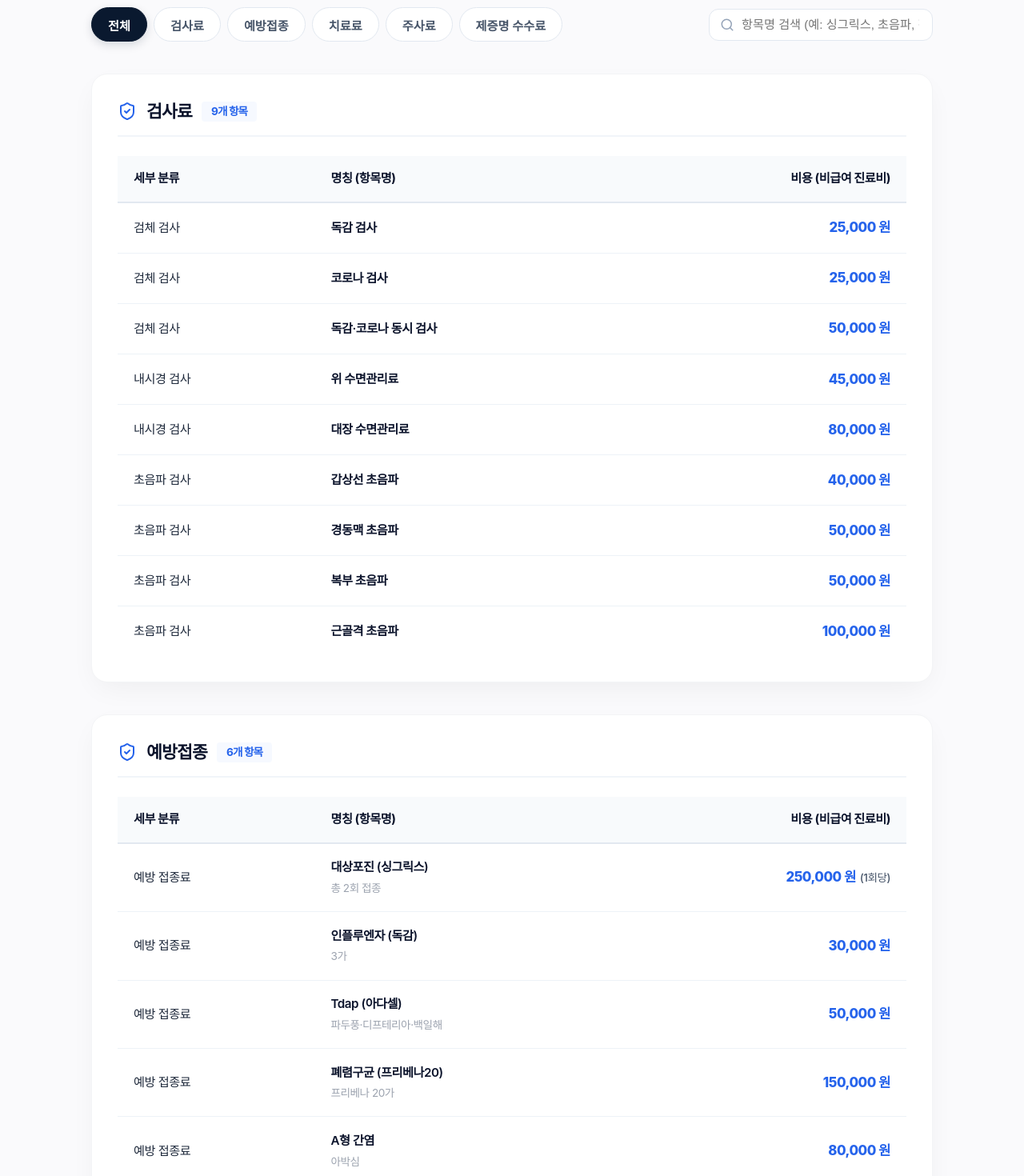
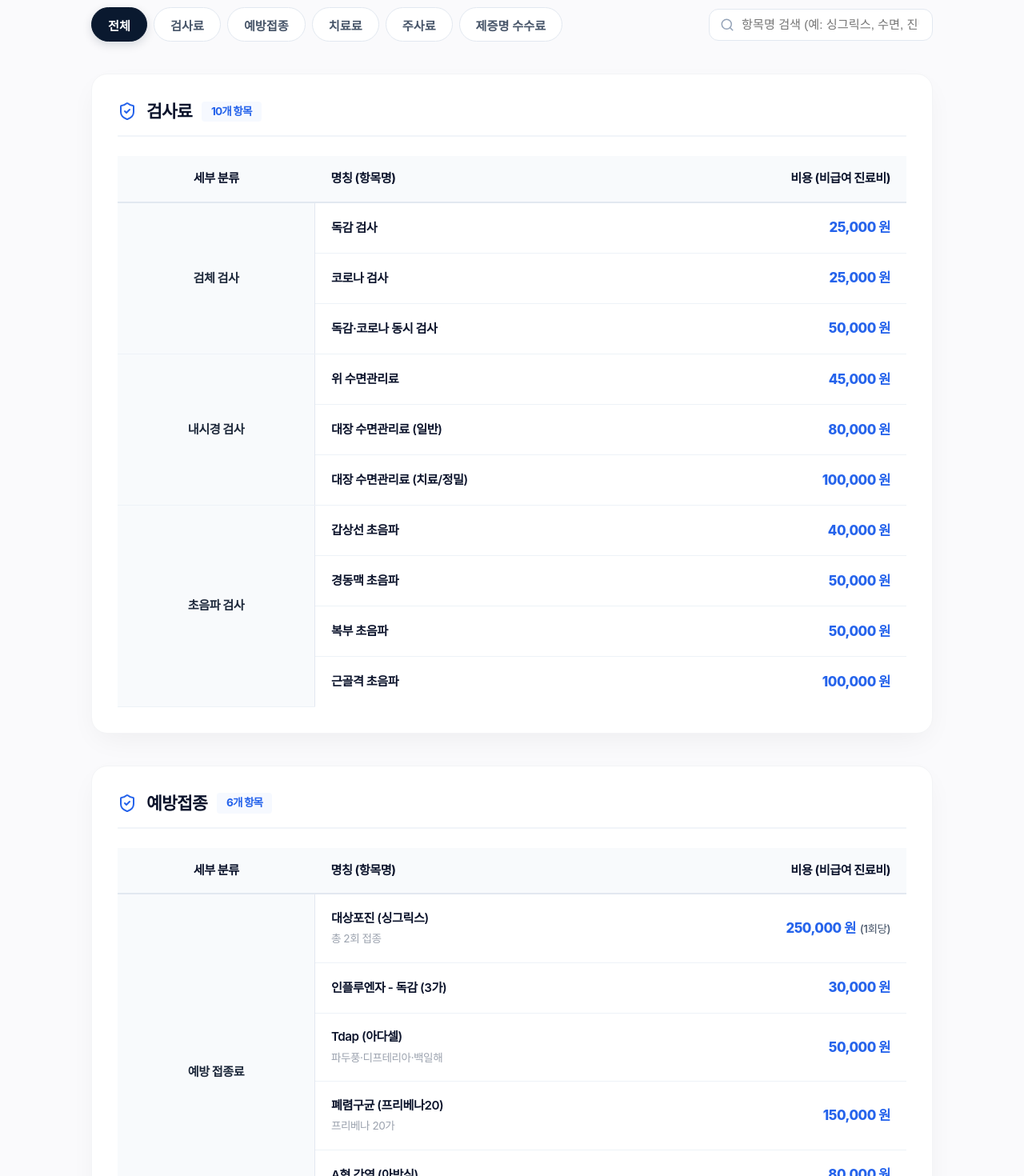
Before and after one commit to bnam1321-bit/365-clinic-web, a Next.js app: page /notice in a window 1280 px wide. Shown: the part 720-2190 px from the top of the page at 80% size. Built offline with nearby package versions, Linux system fonts and the light colour scheme; a web font is replaced by a local one.

Commit message:
Merge sub-category cells and update specific non-reimbursable fee prices per user feedback

```diff
--- a/src/app/notice/page.module.css
+++ b/src/app/notice/page.module.css
@@ -180,6 +180,16 @@
     vertical-align: middle;
 }
 
+.subCategoryCell {
+    font-weight: 700;
+    color: var(--color-primary-dark);
+    background-color: #F8FAFC;
+    border-right: 1px solid #E2E8F0 !important;
+    vertical-align: middle !important;
+    text-align: center;
+    padding: 1.2rem 1rem !important;
+}
+
 .feeTable tr:last-child td {
     border-bottom: none;
 }
--- a/src/app/notice/page.tsx
+++ b/src/app/notice/page.tsx
@@ -7,7 +7,7 @@ import { FileText, Search, ShieldCheck, Info } from "lucide-react";
 
 interface FeeItem {
     category: string;
-    subCategory?: string;
+    subCategory: string;
     name: string;
     detail?: string;
     price: string;
@@ -15,51 +15,55 @@ interface FeeItem {
 }
 
 const feeData: FeeItem[] = [
-    // 1. 검체 검사료
+    // 1. 검사료 (검체, 내시경, 초음파)
     { category: "검사료", subCategory: "검체 검사", name: "독감 검사", price: "25,000 원" },
     { category: "검사료", subCategory: "검체 검사", name: "코로나 검사", price: "25,000 원" },
     { category: "검사료", subCategory: "검체 검사", name: "독감·코로나 동시 검사", price: "50,000 원" },
 
-    // 2. 내시경 & 초음파 검사
     { category: "검사료", subCategory: "내시경 검사", name: "위 수면관리료", price: "45,000 원" },
-    { category: "검사료", subCategory: "내시경 검사", name: "대장 수면관리료", price: "80,000 원" },
+    { category: "검사료", subCategory: "내시경 검사", name: "대장 수면관리료 (일반)", price: "80,000 원" },
+    { category: "검사료", subCategory: "내시경 검사", name: "대장 수면관리료 (치료/정밀)", price: "100,000 원" },
+
     { category: "검사료", subCategory: "초음파 검사", name: "갑상선 초음파", price: "40,000 원" },
     { category: "검사료", subCategory: "초음파 검사", name: "경동맥 초음파", price: "50,000 원" },
     { category: "검사료", subCategory: "초음파 검사", name: "복부 초음파", price: "50,000 원" },
     { category: "검사료", subCategory: "초음파 검사", name: "근골격 초음파", price: "100,000 원" },
 
-    // 3. 예방 접종료
+    // 2. 예방 접종료
     { category: "예방접종", subCategory: "예방 접종료", name: "대상포진 (싱그릭스)", detail: "총 2회 접종", price: "250,000 원", note: "1회당" },
-    { category: "예방접종", subCategory: "예방 접종료", name: "인플루엔자 (독감)", detail: "3가", price: "30,000 원" },
+    { category: "예방접종", subCategory: "예방 접종료", name: "인플루엔자 - 독감 (3가)", price: "30,000 원" },
     { category: "예방접종", subCategory: "예방 접종료", name: "Tdap (아다셀)", detail: "파두풍·디프테리아·백일해", price: "50,000 원" },
     { category: "예방접종", subCategory: "예방 접종료", name: "폐렴구균 (프리베나20)", detail: "프리베나 20가", price: "150,000 원" },
-    { category: "예방접종", subCategory: "예방 접종료", name: "A형 간염", detail: "아박심", price: "80,000 원" },
-    { category: "예방접종", subCategory: "예방 접종료", name: "B형 간염", detail: "유박스", price: "30,000 원" },
+    { category: "예방접종", subCategory: "예방 접종료", name: "A형 간염 (아박심)", price: "80,000 원" },
+    { category: "예방접종", subCategory: "예방 접종료", name: "B형 간염 (유박스)", price: "30,000 원" },
 
-    // 4. 치료료 (도수 & 증식)
+    // 3. 치료료 (도수 & 증식)
     { category: "치료료", subCategory: "도수 치료", name: "도수치료", price: "50,000 원" },
-    { category: "치료료", subCategory: "증식 치료", name: "인대증식 (사지관절)", price: "50,000 ~ 100,000 원" },
-    { category: "치료료", subCategory: "증식 치료", name: "인대증식 (척추부위)", price: "50,000 ~ 100,000 원" },
+    { category: "치료료", subCategory: "증식 치료", name: "인대증식 (사지관절)", price: "50,000 원 / 100,000 원" },
+    { category: "치료료", subCategory: "증식 치료", name: "인대증식 (척추부위)", price: "50,000 원 / 100,000 원" },
 
-    // 5. 영양주사 (수액 제외)
+    // 4. 주사료 (영양 주사 - 수액류 제외)
     { category: "주사료", subCategory: "영양 주사", name: "태반주사", price: "25,000 원" },
     { category: "주사료", subCategory: "영양 주사", name: "비타민D (주)", price: "30,000 원" },
 
-    // 6. 제증명 수수료
+    // 5. 제증명 수수료
     { category: "제증명 수수료", subCategory: "진단서", name: "일반 진단서", price: "20,000 원" },
-    { category: "제증명 수수료", subCategory: "진단서", name: "영문 일반 진단서", price: "10,000 원" },
+    { category: "제증명 수수료", subCategory: "진단서", name: "영문 일반 진단서", price: "20,000 원" },
     { category: "제증명 수수료", subCategory: "진단서", name: "근로능력 평가용 진단서", price: "10,000 원" },
     { category: "제증명 수수료", subCategory: "진단서", name: "면허신청용 진단서", price: "35,000 원" },
     { category: "제증명 수수료", subCategory: "진단서", name: "요양원입소용 진단서", price: "35,000 원" },
-    { category: "제증명 수수료", subCategory: "건강진단서", name: "기숙사제출용 건강진단서", detail: "흉부 엑스레이 검사만", price: "25,000 원" },
-    { category: "제증명 수수료", subCategory: "건강진단서", name: "마약검사 건강진단서", price: "30,000 원" },
-    { category: "제증명 수수료", subCategory: "채용 신체검사서", name: "일반 채용 신체검사서", price: "30,000 원" },
-    { category: "제증명 수수료", subCategory: "채용 신체검사서", name: "공무원 채용 신체검사서", price: "40,000 원" },
-    { category: "제증명 수수료", subCategory: "확인서", name: "진료 (통원) 확인서", price: "3,000 원" },
-    { category: "제증명 수수료", subCategory: "진료기록 사본", name: "진료기록 사본 (1-5매)", price: "1,000 원", note: "매당" },
-    { category: "제증명 수수료", subCategory: "진료기록 사본", name: "진료기록 사본 (6매 이상)", price: "100 원", note: "매당" },
-    { category: "제증명 수수료", subCategory: "사본 재발급", name: "사본 재발급 (1장)", price: "1,000 원" },
-    { category: "제증명 수수료", subCategory: "진료기록 영상", name: "진료기록 영상 (CD)", price: "10,000 원" },
+
+    { category: "제증명 수수료", subCategory: "건강진단서 & 채용검사", name: "기숙사제출용 건강진단서", price: "35,000 원" },
+    { category: "제증명 수수료", subCategory: "건강진단서 & 채용검사", name: "기숙사제출용 건강진단서 (흉부 엑스레이만)", price: "25,000 원" },
+    { category: "제증명 수수료", subCategory: "건강진단서 & 채용검사", name: "마약검사 건강진단서", price: "25,000 원" },
+    { category: "제증명 수수료", subCategory: "건강진단서 & 채용검사", name: "일반 채용 신체검사서", price: "30,000 원" },
+    { category: "제증명 수수료", subCategory: "건강진단서 & 채용검사", name: "공무원 채용 신체검사서", price: "40,000 원" },
+
+    { category: "제증명 수수료", subCategory: "확인서 & 사본 / 영상", name: "진료 (통원) 확인서", price: "3,000 원" },
+    { category: "제증명 수수료", subCategory: "확인서 & 사본 / 영상", name: "진료기록 사본 (1-5매)", price: "1,000 원", note: "매당" },
+    { category: "제증명 수수료", subCategory: "확인서 & 사본 / 영상", name: "진료기록 사본 (6매 이상)", price: "100 원", note: "매당" },
+    { category: "제증명 수수료", subCategory: "확인서 & 사본 / 영상", name: "사본 재발급 (1장)", price: "1,000 원" },
+    { category: "제증명 수수료", subCategory: "확인서 & 사본 / 영상", name: "진료기록 영상 (CD)", price: "10,000 원" },
 ];
 
 const categories = ["전체", "검사료", "예방접종", "치료료", "주사료", "제증명 수수료"];
@@ -72,12 +76,11 @@ export default function NoticePage() {
         const matchesTab = activeTab === "전체" || item.category === activeTab;
         const matchesSearch =
             item.name.toLowerCase().includes(searchTerm.toLowerCase()) ||
-            (item.subCategory && item.subCategory.toLowerCase().includes(searchTerm.toLowerCase())) ||
+            item.subCategory.toLowerCase().includes(searchTerm.toLowerCase()) ||
             (item.detail && item.detail.toLowerCase().includes(searchTerm.toLowerCase()));
         return matchesTab && matchesSearch;
     });
 
-    // Group items by category for structured rendering when "전체" is selected
     const groupedCategories = Array.from(new Set(filteredData.map((item) => item.category)));
 
     return (
@@ -97,7 +100,7 @@ export default function NoticePage() {
                     </div>
                     <p className={styles.legalText}>
                         · 의료법 제45조(비급여 진료비용 등의 고지) 및 동법 시행규칙 제42조의2 규정에 따라 본 원의 비급여 진료비용을 공지합니다.<br />
-                        · 게시된 비급여 진료비용은 환자의 증상, 상태 및 진료 조건에 따라 다소 변동될 수 있습니다.<br />
+                        · 게시된 비급여 진료비용은 환자의 증상, 상태 및 진료 조건에 따라 변동될 수 있습니다.<br />
                         · 수액(영양주사 수액류) 항목은 제외된 안내표입니다.
                     </p>
                 </div>
@@ -120,7 +123,7 @@ export default function NoticePage() {
                         <Search size={18} className={styles.searchIcon} />
                         <input
                             type="text"
-                            placeholder="항목명 검색 (예: 싱그릭스, 초음파, 진단서)"
+                            placeholder="항목명 검색 (예: 싱그릭스, 수면, 진단서)"
                             value={searchTerm}
                             onChange={(e) => setSearchTerm(e.target.value)}
                             className={styles.searchInput}
@@ -137,6 +140,17 @@ export default function NoticePage() {
                 ) : (
                     groupedCategories.map((cat) => {
                         const categoryItems = filteredData.filter((item) => item.category === cat);
+
+                        // Group items by subCategory inside this main category
+                        const subCatMap = new Map<string, FeeItem[]>();
+                        categoryItems.forEach((item) => {
+                            if (!subCatMap.has(item.subCategory)) {
+                                subCatMap.set(item.subCategory, []);
+                            }
+                            subCatMap.get(item.subCategory)!.push(item);
+                        });
+                        const subCatEntries = Array.from(subCatMap.entries());
+
                         return (
                             <div key={cat} className={styles.categorySection}>
                                 <h3 className={styles.categoryTitle}>
@@ -149,15 +163,23 @@ export default function NoticePage() {
                                     <table className={styles.feeTable}>
                                         <thead>
                                             <tr>
-                                                <th style={{ width: "25%" }}>세부 분류</th>
+                                                <th style={{ width: "25%", textAlign: "center" }}>세부 분류</th>
                                                 <th style={{ width: "45%" }}>명칭 (항목명)</th>
                                                 <th style={{ width: "30%", textAlign: "right" }}>비용 (비급여 진료비)</th>
                                             </tr>
                                         </thead>
                                         <tbody>
-                                            {categoryItems.map((item, idx) => (
-                                                <tr key={idx}>
-                                                    <td>{item.subCategory || item.category}</td>
+                                            {subCatEntries.map(([subCatName, items]) =>
+                                                items.map((item, idx) => (
+                                                    <tr key={`${subCatName}-${idx}`}>
+                                                        {idx === 0 && (
+                                                            <td
+                                                                rowSpan={items.length}
+                                                                className={styles.subCategoryCell}
+                                                            >
+                                                                {subCatName}
+                                                            </td>
+                                                        )}
                                                         <td>
                                                             <div className={styles.itemName}>{item.name}</div>
                                                             {item.detail && <div className={styles.itemSub}>{item.detail}</div>}
@@ -167,7 +189,8 @@ export default function NoticePage() {
                                                             {item.note && <span className={styles.priceSub}>({item.note})</span>}
                                                         </td>
                                                     </tr>
-                                            ))}
+                                                ))
+                                            )}
                                         </tbody>
                                     </table>
                                 </div>
```
Lines whose indentation alone changed are shown as unchanged.
